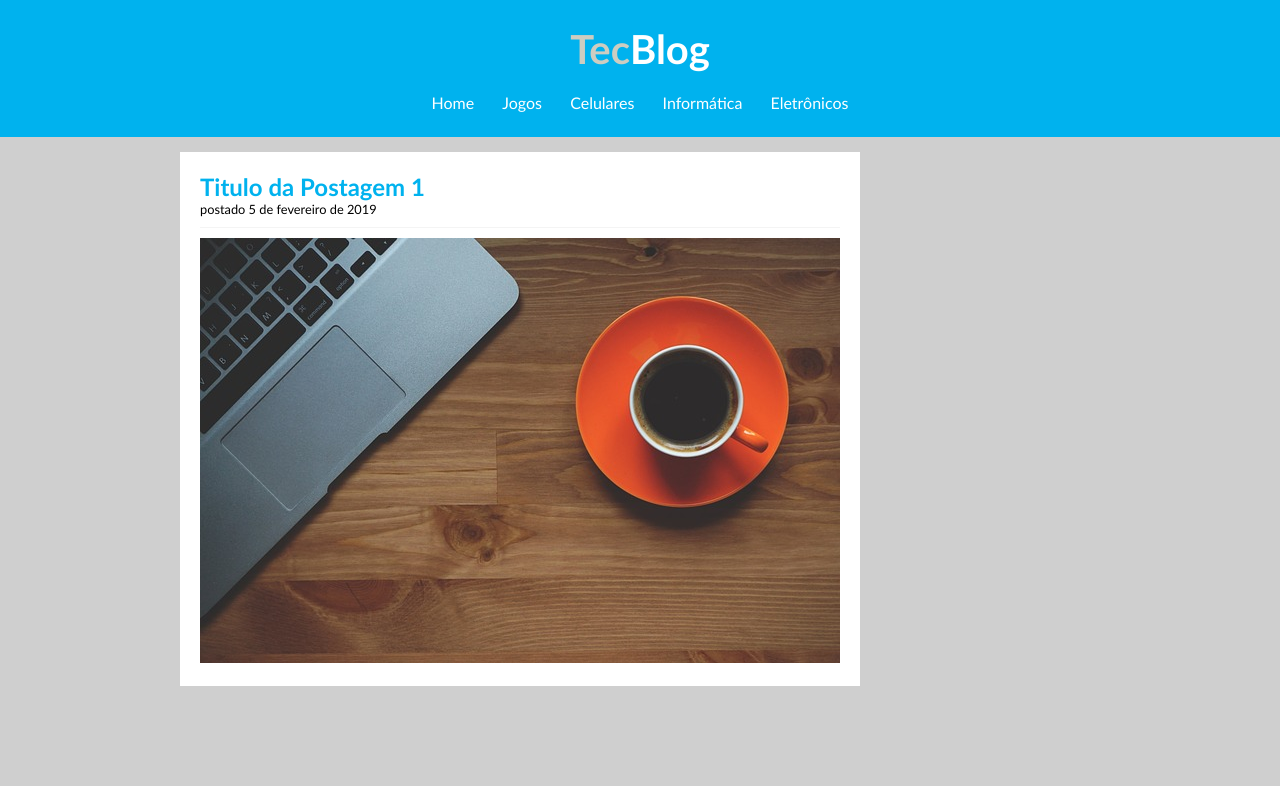
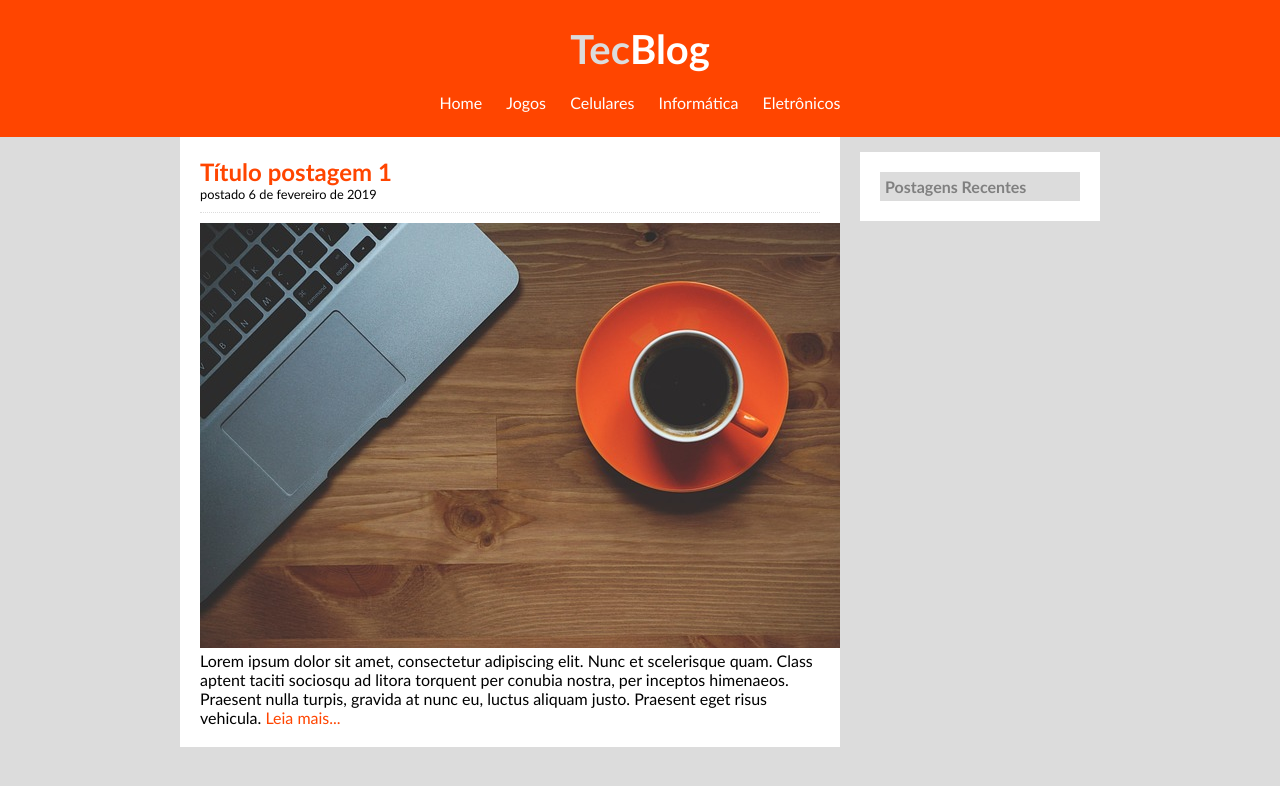
Before and after one commit to danbailo/css3, a plain HTML site: page css3 intermediário e avançado/projeto_tecblog2/index.html in a window 1280 px wide. Drawn offline with Linux system fonts and the light colour scheme.

Commit message:
mais sobre seletores

```diff
--- a/css3 intermediário e avançado/projeto_tecblog2/css/style.css
+++ b/css3 intermediário e avançado/projeto_tecblog2/css/style.css
@@ -4,78 +4,104 @@
 }
 
 body{
-	background-color: #CFCFCF;
+	background-color: #DCDCDC;
 	font-family: "Trebuchet MS", Helvetica, sans-serif;
 	font-size: 1em;
 }
 
-/*
-**** Layout ****
-*/
+/******
+Layout
+*******/
 
 #area-cabecalho{
+	background-color: #FF4500;
 	text-align: center;
-	background-color: #00B2EE;
 	padding: 15px;
 }
 
-#area-titulo, #area-menu{
+#area-logo,#area-menu{
 	padding: 10px;
+}
+
+/******
+Menu
+*******/
+
+#area-menu a{
+	color: white;
+	padding: 10px;
+	text-decoration: none;
+}
+
+#area-menu a:hover{
+	color: #FF4500;
+	background-color: white;
 }
 
 #area-principal{
 	width: 920px;
-	margin: 0 auto;
-	padding: 15px;
+	margin: 0px auto;
 }
 
-#area-postagens{
-	width: 680px;
+#area-postagem{
+	width: 660px;
 	float: left;
 }
 
-.postagem{
+.postagens{
 	background-color: white;
+	padding: 20px;
+	margin-bottom: 20px;
+}
+
+.postagens a{
+	color: #FF4500;
+	text-decoration: none;
+}
+
+.postagens a:hover{
+	text-decoration: underline;
+}
+
+#area-lateral{
+	width: 240px;
+	float: right;
+}
+
+.menu-lateral{
+	background-color: white;
+	margin-top: 15px;
 	padding: 20px;
 }
 
-/*
-**** Menu ****
-*/
-
-#area-menu a{
-	text-decoration: none;
-	color: white;
-	padding: 8px 12px;
-}
-
-#area-menu a:hover{
-	color:#00B2EE;
-	background: white;
-}
-
-#area-titulo span{
-	color: #CDCDC1;
-}
-
-
-/*
-**** Geral ****
-*/
+/******
+Geral
+ ******/
 
  h1{
+ 	font-size: 2.5em;
  	color: white;
-	font-size: 2.5em
  }
 
  h2{
-	color: #00B2EE;
+	color: #FF4500;
  }
 
-.data-postagem {
+ h3{
+ 	font-size: 1em;
+	color: gray;
+	padding: 5px;
+	background-color: #DCDCDC;
+ }
+
+.data-postagem{
 	font-size: 0.8em;
-	border-bottom: 1px solid #f4f4f4;
 	margin-bottom: 10px;
 	padding-bottom: 10px;
+	border-bottom: 1px dotted #DCDCDC;
 	display: block;
 }
+
+ .cinza{
+ 	color: #DCDCDC;
+ }
--- a/css3 intermediário e avançado/projeto_tecblog2/index.html
+++ b/css3 intermediário e avançado/projeto_tecblog2/index.html
@@ -11,9 +11,9 @@
 
 		<div id="area-cabecalho"> <!-- inicio cabecalho -->
 
-			<div id="area-titulo">
+			<div id="area-logo">
 
-				<h1><span>Tec</span>Blog</h1>
+				<h1><span class="cinza">Tec</span>Blog</h1>
 
 			</div>
 
@@ -25,27 +25,32 @@
 				<a href="">Informática</a>
 				<a href="">Eletrônicos</a>
 
+			</div> <!-- //fim cabecalho -->
+
+		</div>
+
+		<div id="area-principal"> <!-- inicio principal -->
+
+			<div id="area-postagem">
+
+				<div class="postagens">
+
+					<h2>Título postagem 1</h2>
+					<span class="data-postagem">postado 6 de fevereiro de 2019</span>
+					<img src="img/imagem1.jpg">
+					<p>Lorem ipsum dolor sit amet, consectetur adipiscing elit. Nunc et scelerisque quam. Class aptent taciti sociosqu ad litora torquent per conubia nostra, per inceptos himenaeos. Praesent nulla turpis, gravida at nunc eu, luctus aliquam justo. Praesent eget risus vehicula. <a href="">Leia mais...</a></p>
+
+				</div>
 			</div>
 
-		</div> <!-- //fim cabecalho -->
+			<div id="area-lateral">
 
-		<div id="area-principal">
+				<div class="menu-lateral">
+					<h3 class="titulo-lateral">Postagens Recentes</h3>
 
-			<div id="area-postagens">
-
-
-					<div class="postagem">
-
-						<h2> Titulo da Postagem 1</h2>
-						<span class="data-postagem">postado 5 de fevereiro de 2019</span>
-						<img src="img/imagem1.jpg">
-
-					</div>
-
+				</div>
 
 			</div>
-
-
 		</div>
 
 	</body>
--- a/css3 intermediário e avançado/seletores/css/style.css
+++ b/css3 intermediário e avançado/seletores/css/style.css
@@ -1,4 +1,43 @@
-/*Seletor universal*/
+/*Seletor Universal*/
 *{
 
 }
+
+/*Seletor de Texto*/
+h1 {
+	color: green;
+}
+
+/*Seletor de Classe*/
+.verde{
+	color: green;
+}
+
+/*Seletor de ID*/
+#azul{
+	color: blue;
+}
+
+/*Seletor de Filho -> Seleciona um elemento que é filho direto de outro*/
+li>a{
+	color: orange;
+	text-decoration: none;
+}
+
+/*Seletor de Descendente -> Seleciona um elemento que é descendente de outro
+elemento especificado (e não apenas filho direto desse elemento)*/
+div a{
+	color: red;
+}
+
+/*Seletor de Irmão Adjacente -> Seleciona um elemento que é o irmão próximo de outro
+no caso, o primeiro irmão*/
+h1+p{
+	color: blue;
+}
+
+/*Seletor de Irmão Geral -> Seleciona um elemento que é um irmão de outro,embora
+ele não precise ser o elemento diretamente precedente*/
+h2~p{
+	color: purple;
+}
```
Also changed, not shown: css3 intermediário e avançado/seletores/index.html (+45 -0 lines). Lines whose indentation alone changed are shown as unchanged.
